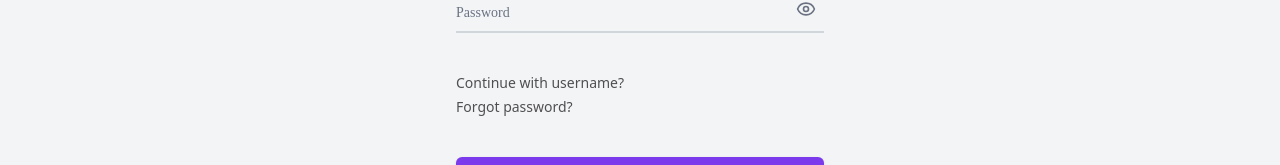
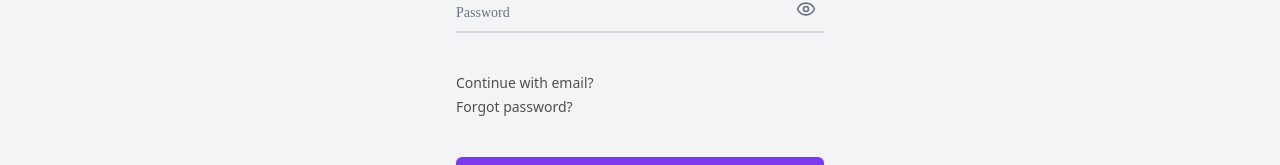
Before and after one commit to EltonRexha/Echoed-Frontend, a React (Vite) app: page /log-in/username in a window 1280 px wide. Shown: the part 340-505 px from the top of the page. Built offline with nearby package versions, Linux system fonts and the light colour scheme; no server answers.

Commit message:
fix broken link

```diff
--- a/src/pages/log-in/UsernameLoginPage.tsx
+++ b/src/pages/log-in/UsernameLoginPage.tsx
@@ -112,7 +112,7 @@ function EmailLoginPage() {
         <div className="my-10 flex flex-col gap-1">
           <p className="font-sans text-light-secondary-text dark:text-dark-secondary-text text-sm">
             <span className="hover:opacity-100 opacity-80 transition-opacity ease-in-out">
-              <Link to="username">Continue with username?</Link>
+              <Link to="/log-in">Continue with email?</Link>
             </span>
           </p>
           <p className="font-sans text-light-secondary-text dark:text-dark-secondary-text text-sm">
```
